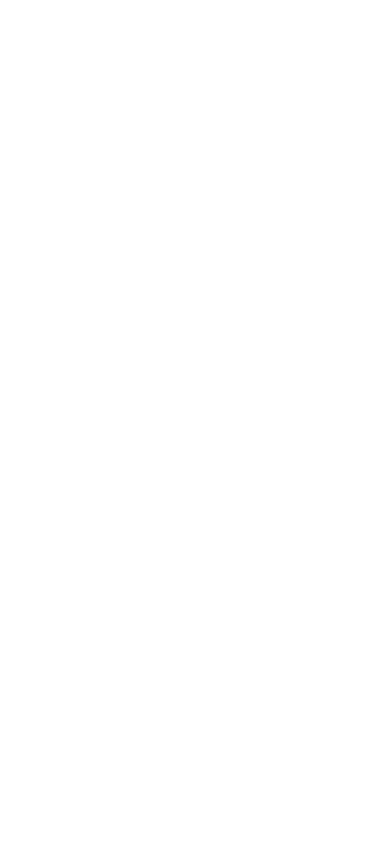
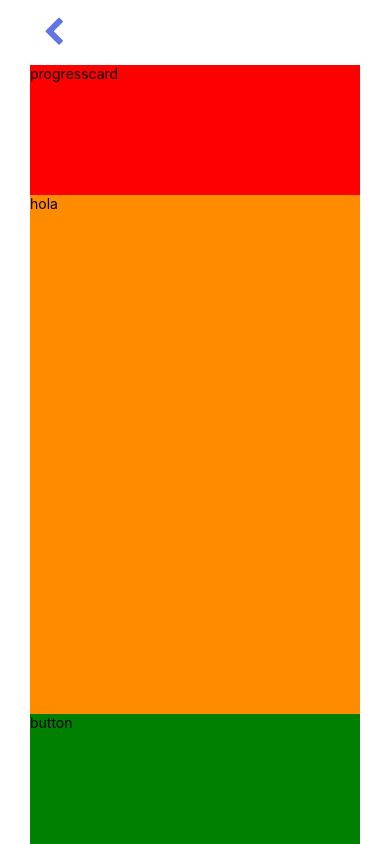
Before and after one commit to BC-MAR-21-RN/kata-05-reservacion-vuelo-equipo-02-k05-reservacion-vuelo, a React Native app in the folder reservacionVuelo/: screen / in a window 390 px wide. Built offline with nearby package versions, Linux system fonts and the light colour scheme.

Commit message:
#6 created base flexbox structure

```diff
--- a/reservacionVuelo/App.js
+++ b/reservacionVuelo/App.js
@@ -1,5 +1,6 @@
 import React, {Component} from 'react';
-import {Text, View} from 'react-native';
+import {View, StyleSheet} from 'react-native';
+import {Booking} from './Screens/Booking';
 
 class App extends Component {
   constructor(props) {
@@ -12,10 +13,20 @@
   render() {
     return (
       <View>
-        <Text> {this.props.name} </Text>
+        <Booking />
       </View>
     );
   }
 }
 
+const styles = StyleSheet.create({
+  container: {
+    flex: 1,
+    top: 0,
+    bottom: 0,
+    left: 0,
+    right: 0,
+  },
+});
+
 export default App;
--- /dev/null
+++ b/reservacionVuelo/Screens/Booking.js
@@ -0,0 +1,65 @@
+import React, {Component} from 'react';
+import {
+  View,
+  StyleSheet,
+  Text,
+  Dimensions,
+  TouchableOpacity,
+} from 'react-native';
+import Icon from 'react-native-vector-icons/FontAwesome';
+import {BookingQuestion} from '../components/BookingQuestion';
+
+export class Booking extends Component {
+  constructor(props) {
+    super(props);
+  }
+
+  render() {
+    return (
+      <View style={styles.container}>
+        <View style={styles.return}>
+          <TouchableOpacity style={styles.returnButton}>
+            <Icon name="chevron-left" size={30} color="#6075e6" />
+          </TouchableOpacity>
+        </View>
+        <View style={styles.progressCard}>
+          <Text>progresscard</Text>
+        </View>
+        <View style={styles.component}>
+          <BookingQuestion />
+        </View>
+        <View style={styles.button}>
+          <Text>button</Text>
+        </View>
+      </View>
+    );
+  }
+}
+
+const styles = StyleSheet.create({
+  container: {
+    height: Dimensions.get('window').height,
+    paddingLeft: 30,
+    paddingRight: 30,
+  },
+  returnButton: {
+    padding: 13,
+  },
+  return: {
+    flex: 1,
+    flexDirection: 'row',
+    alignItems: 'center',
+  },
+  progressCard: {
+    backgroundColor: 'red',
+    flex: 2,
+  },
+  component: {
+    backgroundColor: 'darkorange',
+    flex: 8,
+  },
+  button: {
+    backgroundColor: 'green',
+    flex: 2,
+  },
+});
--- /dev/null
+++ b/reservacionVuelo/components/BookingQuestion.js
@@ -0,0 +1,24 @@
+import React, {Component} from 'react';
+import {View, StyleSheet, Text, Dimensions} from 'react-native';
+
+export class BookingQuestion extends Component {
+  constructor(props) {
+    super(props);
+  }
+
+  render() {
+    return (
+      <View>
+        <Text>hola</Text>
+      </View>
+    );
+  }
+}
+
+const styles = StyleSheet.create({
+  container: {
+    height: Dimensions.get('window').height,
+    paddingLeft: 30,
+    paddingRight: 30,
+  },
+});
```
Also changed, not shown: reservacionVuelo/Screens/SignUp.js (+6 -12 lines).
